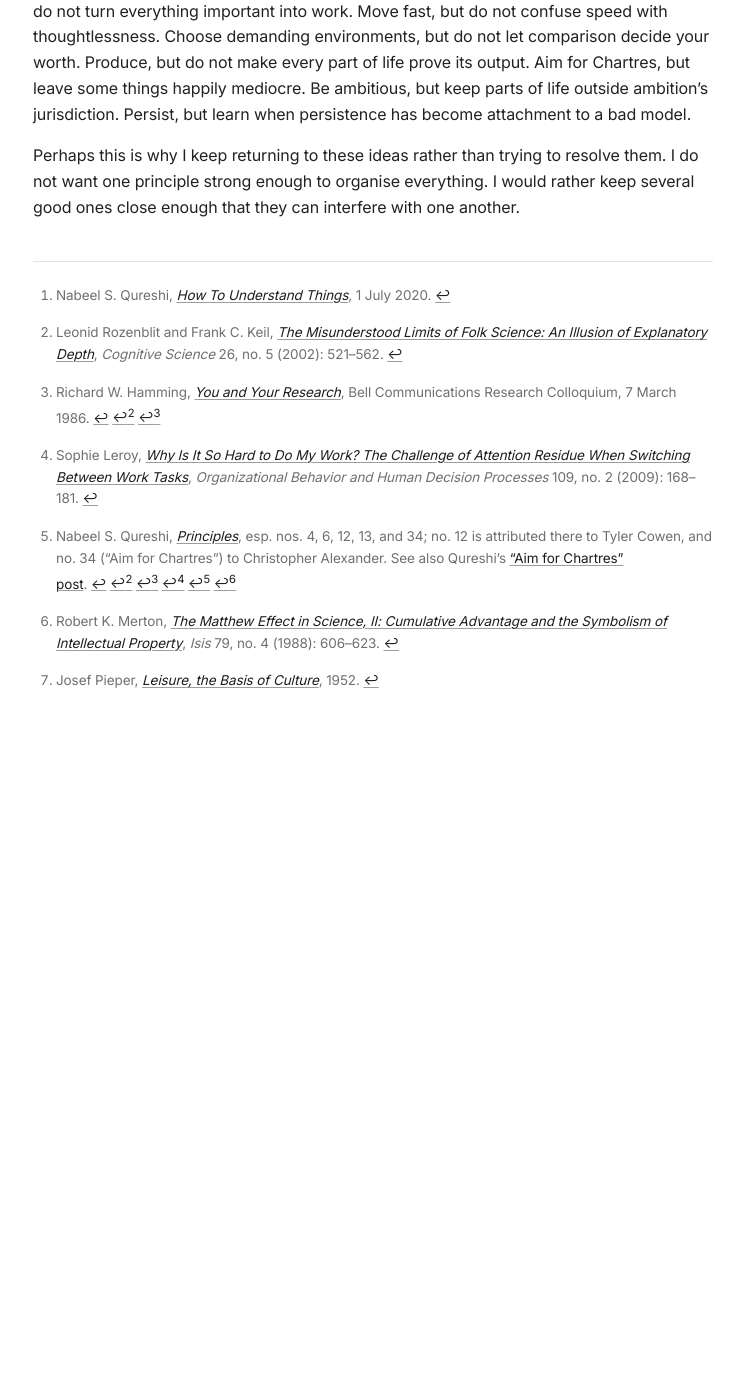
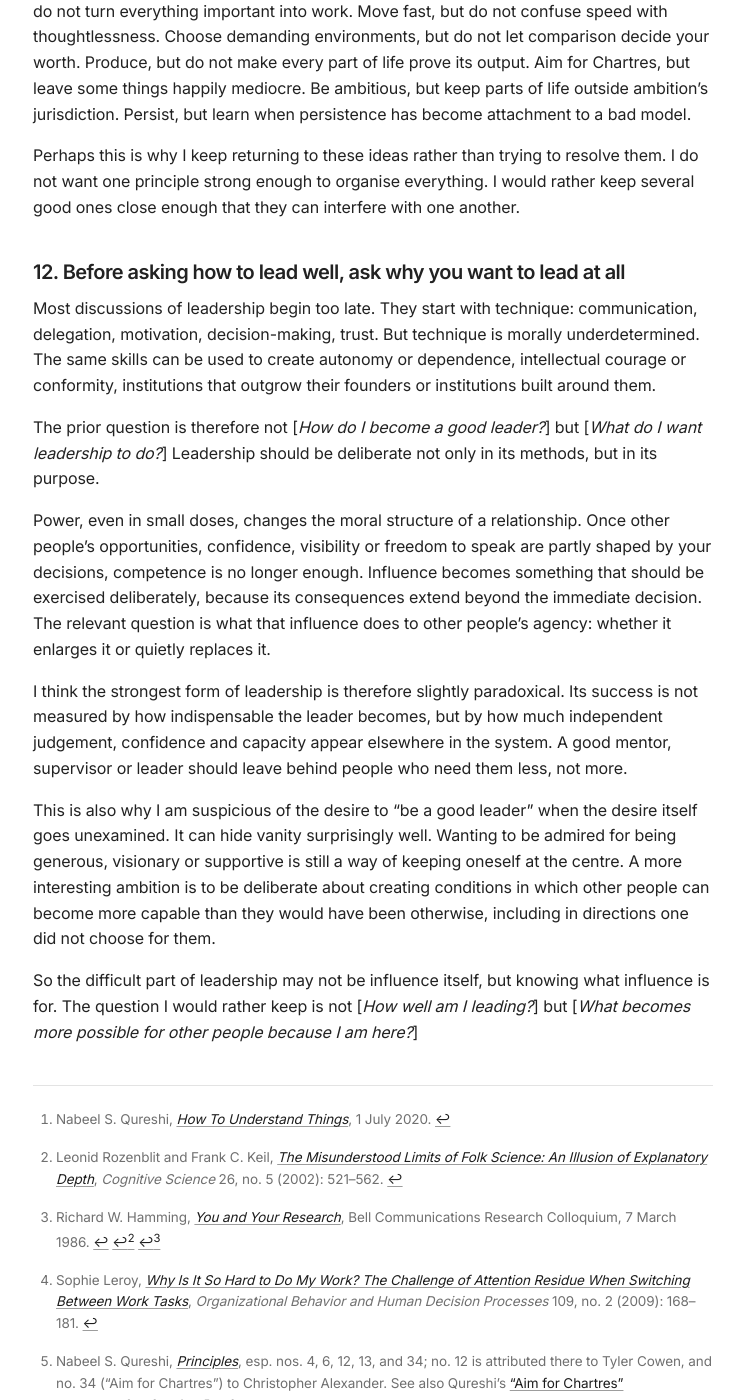
Before and after one commit to bubenikovaadela/bubenikovaadela.github.io, a Jekyll site: the page built from _posts/2026-09-14-things-i-keep-coming-back-to.md, in a window 1280 px wide and 1400 px high, scrolled down 6803 px. Shown: the whole window, without its empty margins (267-1011 px from the left). Built offline with Jekyll 4.4.1, drawn with Linux system fonts in a browser that asks for light colours; before the commit the page ends 7581 px from its top, so only the background shows below that.

Commit message:
Add section on leadership and its purpose

```diff
--- a/_posts/2026-09-14-things-i-keep-coming-back-to.md
+++ b/_posts/2026-09-14-things-i-keep-coming-back-to.md
@@ -118,6 +118,19 @@ Understand things deeply, but eventually move. Be sceptical, but eventually beli
 
 Perhaps this is why I keep returning to these ideas rather than trying to resolve them. I do not want one principle strong enough to organise everything. I would rather keep several good ones close enough that they can interfere with one another.
 
+## 12. Before asking how to lead well, ask why you want to lead at all
+
+Most discussions of leadership begin too late. They start with technique: communication, delegation, motivation, decision-making, trust. But technique is morally underdetermined. The same skills can be used to create autonomy or dependence, intellectual courage or conformity, institutions that outgrow their founders or institutions built around them.
+
+The prior question is therefore not [*How do I become a good leader?*] but [*What do I want leadership to do?*] Leadership should be deliberate not only in its methods, but in its purpose.
+
+Power, even in small doses, changes the moral structure of a relationship. Once other people’s opportunities, confidence, visibility or freedom to speak are partly shaped by your decisions, competence is no longer enough. Influence becomes something that should be exercised deliberately, because its consequences extend beyond the immediate decision. The relevant question is what that influence does to other people’s agency: whether it enlarges it or quietly replaces it.
+
+I think the strongest form of leadership is therefore slightly paradoxical. Its success is not measured by how indispensable the leader becomes, but by how much independent judgement, confidence and capacity appear elsewhere in the system. A good mentor, supervisor or leader should leave behind people who need them less, not more.
+
+This is also why I am suspicious of the desire to “be a good leader” when the desire itself goes unexamined. It can hide vanity surprisingly well. Wanting to be admired for being generous, visionary or supportive is still a way of keeping oneself at the centre. A more interesting ambition is to be deliberate about creating conditions in which other people can become more capable than they would have been otherwise, including in directions one did not choose for them.
+
+So the difficult part of leadership may not be influence itself, but knowing what influence is for. The question I would rather keep is not [*How well am I leading?*] but [*What becomes more possible for other people because I am here?*]
 
 [^1]: Nabeel S. Qureshi, [*How To Understand Things*](https://nabeelqu.co/understanding), 1 July 2020.
 
```
